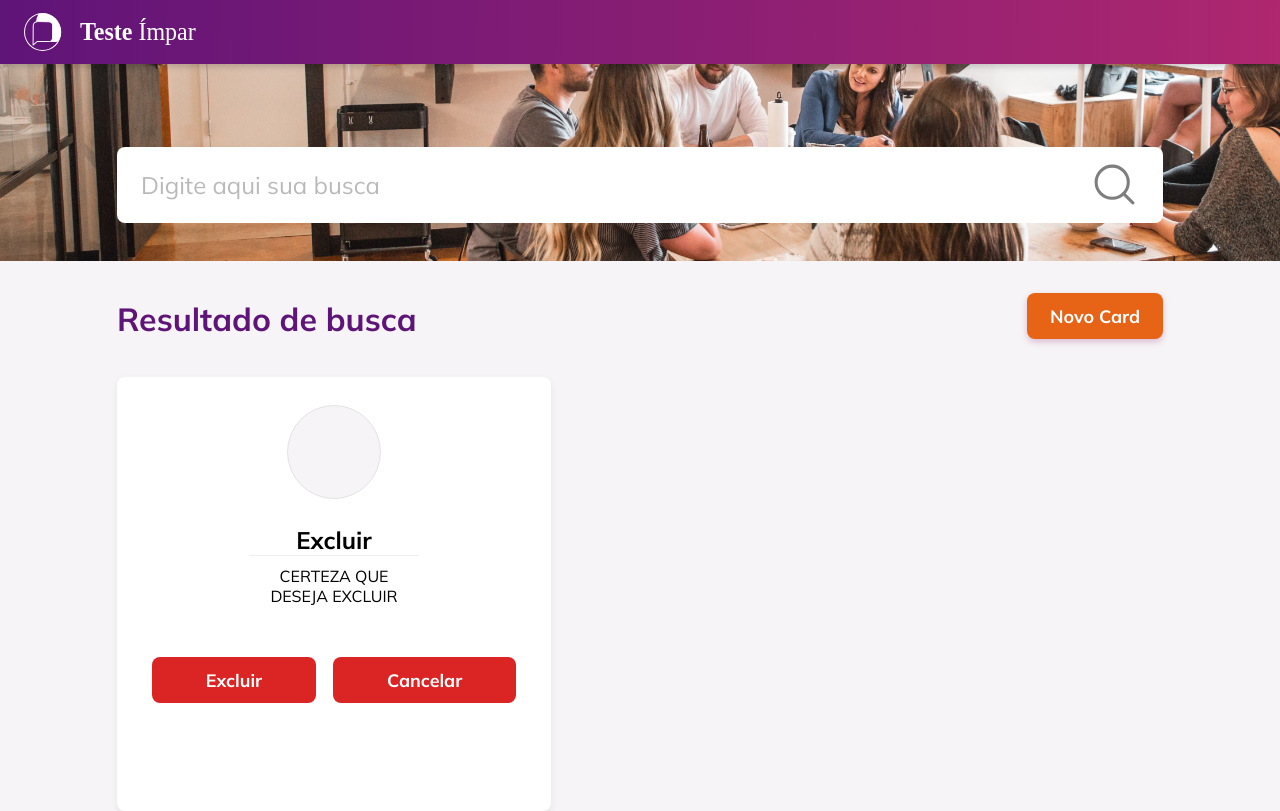
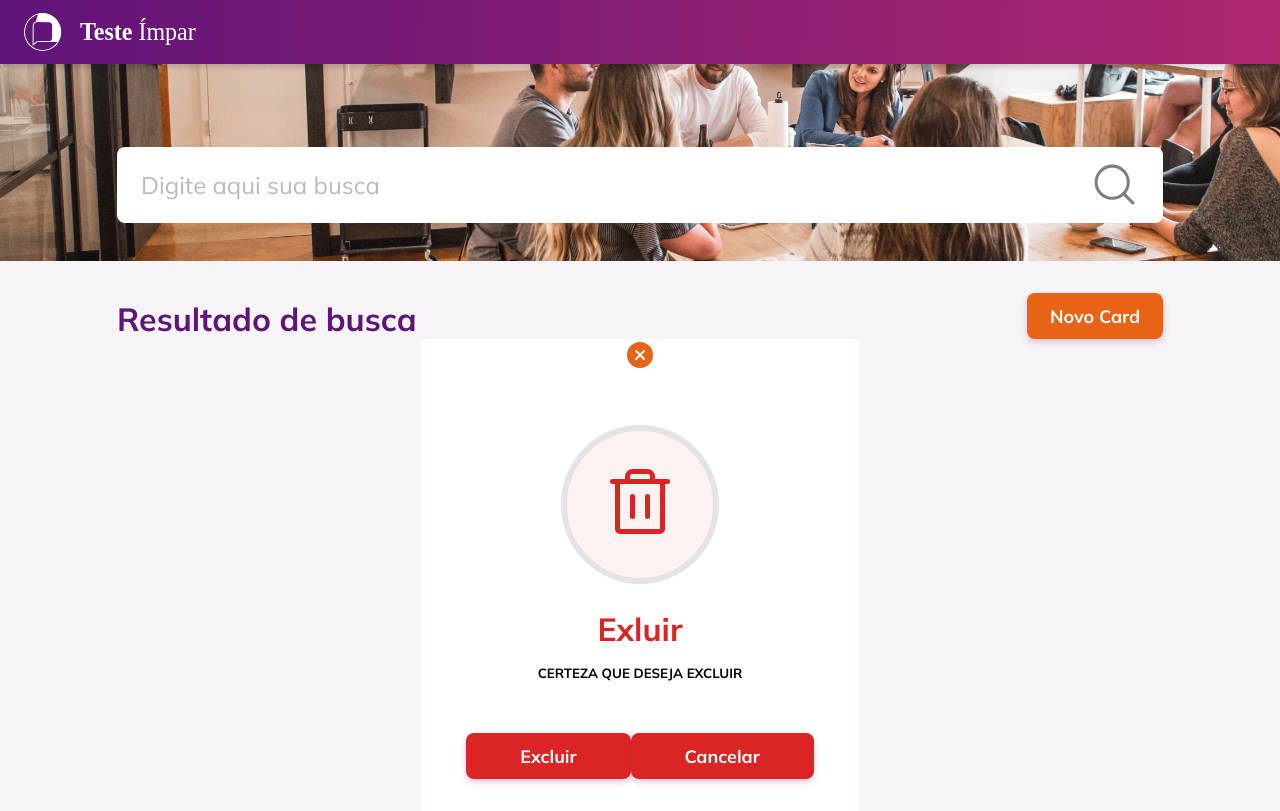
Before and after one commit to MonteiroKev/Desafio-Impar, a React (Vite) app: page / in a window 1280 px wide. Built offline with nearby package versions, Linux system fonts and the light colour scheme.

Commit message:
Feat: Adicionando Card de exclusão

```diff
--- a/src/components/AddCard/index.tsx
+++ /dev/null
@@ -1,18 +0,0 @@
-import { Trash } from "phosphor-react";
-import { ButtonContainer, CardContainer, ImageContainer } from "./style";
-
-export function AddCard() {
-  return (
-    <CardContainer>
-      <ImageContainer>
-        <Trash size={70} />
-        <h2>Excluir</h2>
-        <p>CERTEZA QUE DESEJA EXCLUIR</p>
-      </ImageContainer>
-      <ButtonContainer>
-        <button>Excluir</button>
-        <button>Cancelar</button>
-      </ButtonContainer>
-    </CardContainer>
-  );
-}
--- a/src/components/AddCard/style.ts
+++ /dev/null
@@ -1,50 +0,0 @@
-import styled from "styled-components";
-
-export const CardContainer = styled.div`
-  width: 100%;
-  max-width: 27.125rem;
-  height: 27.125rem;
-  text-align: center;
-  background: white;
-  border-radius: 8px;
-  margin-top: 2.37rem;
-  box-shadow: 0px 3px 6px #e5e5e5;
-`;
-
-export const ImageContainer = styled.div`
-  svg {
-    margin: 1.75rem 0 1.37rem 0;
-    border: 1px solid #e4e4e4;
-    border-radius: 999px;
-    padding: 2.87rem;
-    background: #f6f4f6;
-  }
-
-  p {
-    border-top: 1px solid #f0eff0;
-    padding: 0.63rem 0 1.81rem 0;
-    width: 10.57rem;
-    margin: 0 auto;
-  }
-`;
-
-export const ButtonContainer = styled.div`
-  width: 100%;
-  display: flex;
-  justify-content: center;
-  opacity: 1;
-  gap: 1.06rem;
-
-  button {
-    margin-top: 1.43rem;
-    background: #db2525;
-    border-radius: 8px;
-    color: white;
-    border: none;
-    padding: 0.75rem 3.37rem;
-    display: flex;
-    align-items: center;
-    font-size: 1.12rem;
-    font-weight: bold;
-  }
-`;
--- /dev/null
+++ b/src/components/ExcluirCard/index.tsx
@@ -0,0 +1,20 @@
+import { Trash, XCircle } from "phosphor-react";
+import { ContainerButton, ContainerExclude, ContainerImg } from "./style";
+
+export function ExcluirCard() {
+  return (
+    <ContainerExclude>
+      <XCircle size={32} weight="fill" />
+      <ContainerImg>
+        <Trash />
+      </ContainerImg>
+
+      <h2>Exluir</h2>
+      <small>CERTEZA QUE DESEJA EXCLUIR</small>
+      <ContainerButton>
+        <button>Excluir</button>
+        <button>Cancelar</button>
+      </ContainerButton>
+    </ContainerExclude>
+  );
+}
--- /dev/null
+++ b/src/components/ExcluirCard/style.ts
@@ -0,0 +1,56 @@
+import styled from "styled-components";
+
+export const ContainerExclude = styled.div`
+  width: 100%;
+  max-width: 27.37rem;
+  background: white;
+  margin: 0 auto;
+  height: 100%;
+  text-align: center;
+
+  h2 {
+    color: #db2525;
+    font-size: 2rem;
+    font-weight: bold;
+    margin-bottom: 0.81rem;
+  }
+
+  small {
+    font-weight: bold;
+  }
+
+  svg {
+    color: #e76316;
+  }
+`;
+
+export const ContainerImg = styled.div`
+  border: 6px solid #e4e4e4;
+  background: #db25250f;
+  width: 9.93rem;
+  height: 9.93rem;
+  display: flex;
+  align-items: center;
+  justify-content: center;
+  border-radius: 999px;
+  margin: 3.12rem auto 1.56rem auto;
+
+  svg {
+    color: #db2525;
+    font-size: 5rem;
+  }
+`;
+
+export const ContainerButton = styled.div`
+  button {
+    font-size: 1.12rem;
+    font-weight: bold;
+    color: white;
+    border: none;
+    padding: 0.75rem 3.37rem;
+    background: #db2525;
+    border-radius: 8px;
+    margin: 3.18rem auto 2.06rem auto;
+    box-shadow: 0px 3px 6px #92207242;
+  }
+`;
--- a/src/pages/Home/index.tsx
+++ b/src/pages/Home/index.tsx
@@ -1,4 +1,5 @@
-import { AddCard } from "../../components/AddCard";
+import { ExcluirCard } from "../../components/ExcluirCard";
+
 import { Header } from "../../components/Header";
 import { CardList, MainContainer } from "./style";
 
@@ -12,7 +13,7 @@ export function Home() {
           <button>Novo Card</button>
         </div>
         <CardList>
-          <AddCard />
+          <ExcluirCard />
         </CardList>
       </MainContainer>
     </>
```
